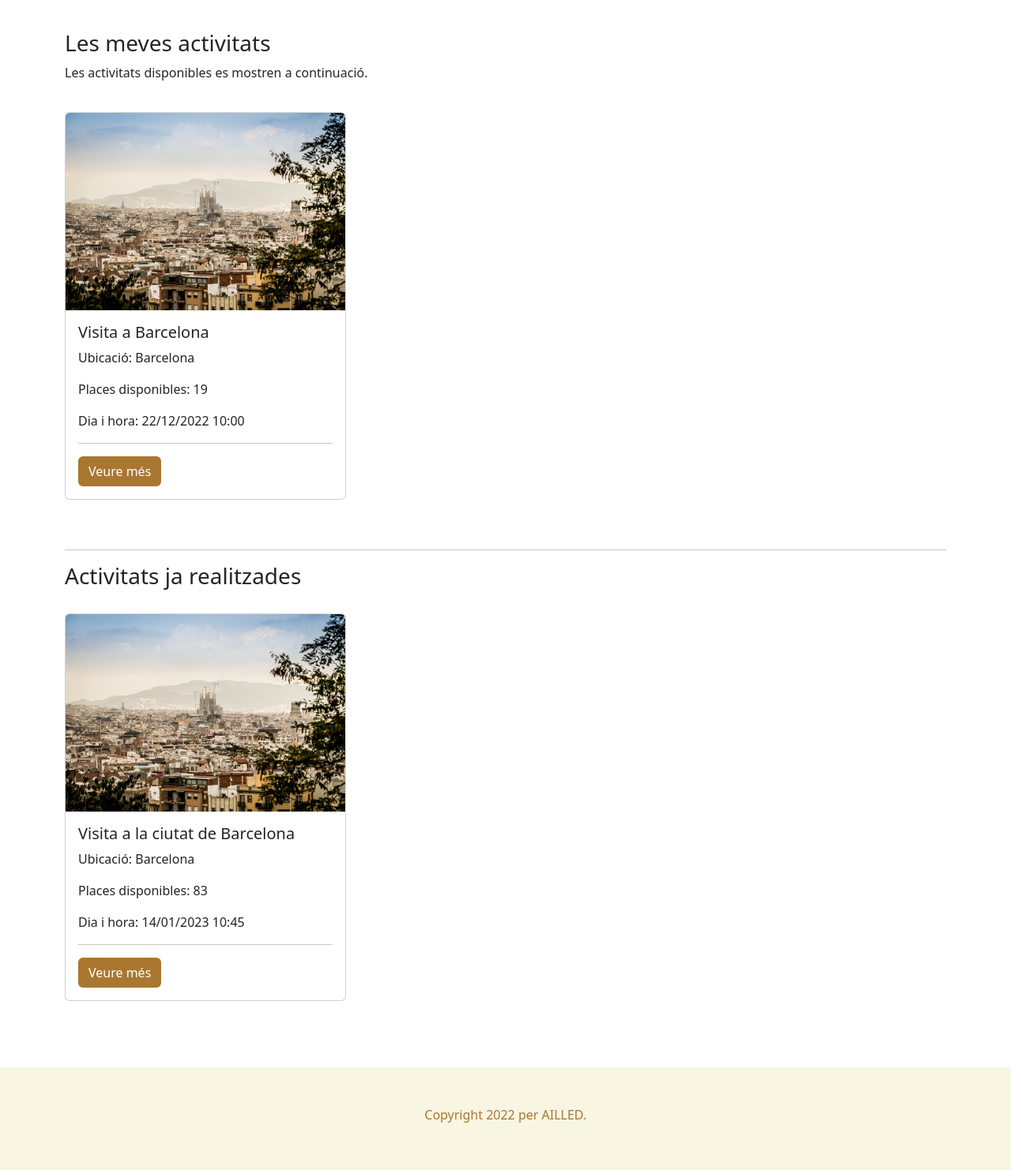
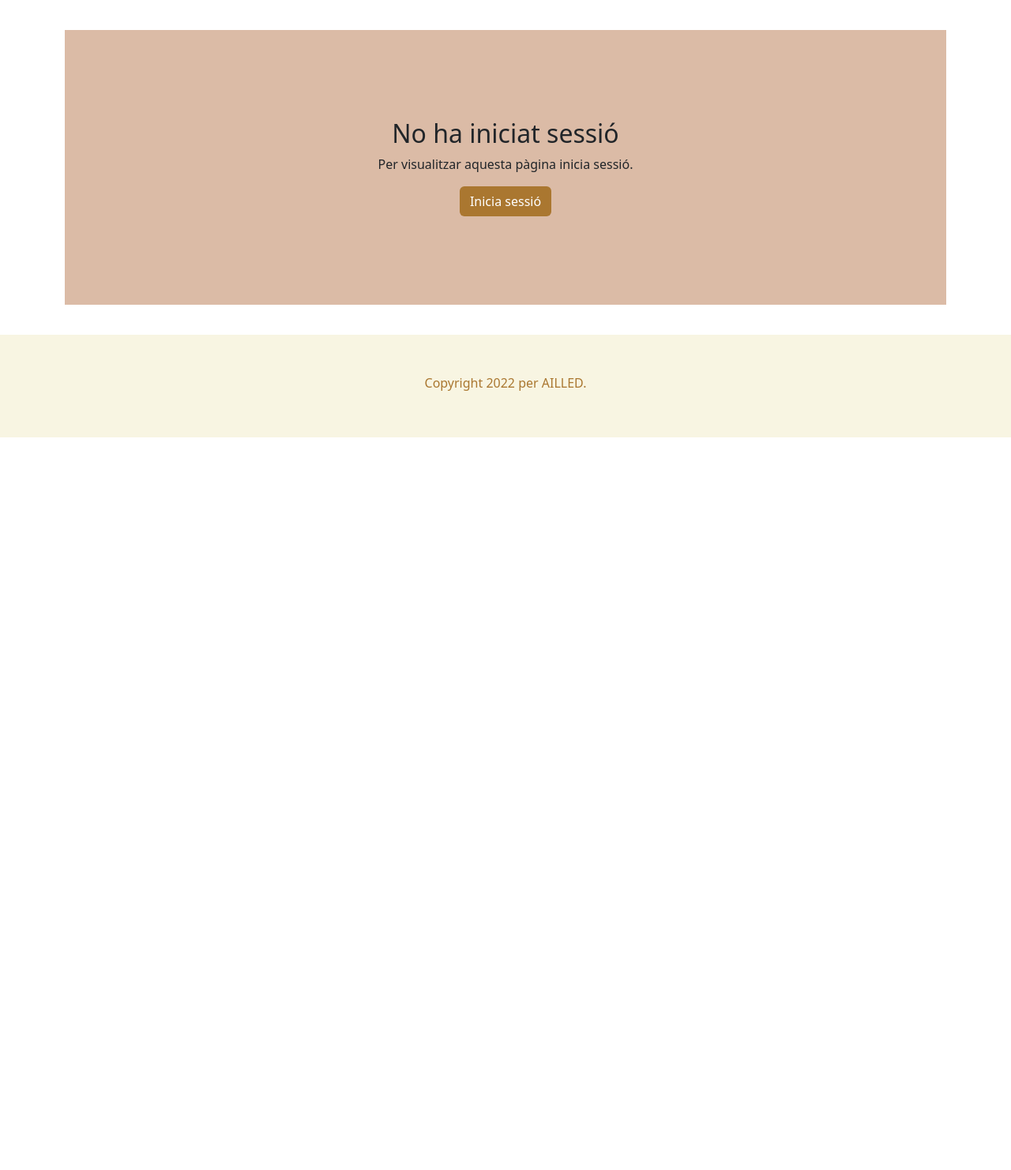
Before and after one commit to omainou/treball_final, a PHP site: page /meves_activitats.php in a window 1280 px wide. Shown: the part 61-1543 px from the top of the page at 79% size. After the commit the page ends 615 px from the top, so only its background shows below. Run offline with PHP 8.4, Linux system fonts and the light colour scheme.

Commit message:
Pàgina de les "meves activitats" creades

```diff
--- a/index.php
+++ b/index.php
@@ -40,12 +40,12 @@
 
     <section id="contingut_pagina">
       <div class="container">
-        <h3>Les activitats més pròximes</h3>
+        <h3>Pròximes activitats disponibles</h3>
 
         <div class="row" id="caselles_activitats">
           <?php
           $dia_ara = date("Y-m-d");
-          $sql = "SELECT * FROM activitat WHERE dia >= '$dia_ara' AND esta_acceptada = 1 AND participants_disponibles > 0 ORDER BY dia ASC";
+          $sql = "SELECT * FROM activitat WHERE dia >= '$dia_ara' AND esta_acceptada = 1 AND participants_disponibles > 0 ORDER BY dia ASC LIMIT 6";
           $result = $connexio->query($sql);
 
           if ($result->num_rows > 0) {
--- a/meves_activitats.php
+++ b/meves_activitats.php
@@ -19,37 +19,74 @@
   <main>
     <section id="meves_activitats">
       <div class="container">
-
+        <?php
+        if (isset($_SESSION["id_usuari_sessio"])) {
+          ?>
           <h3>Les meves activitats</h3>
           <p>Les activitats disponibles es mostren a continuació.</p>
 
           <div class="row" id="caselles_activitats">
+            <?php
+            $dia_ara = date("Y-m-d");
+            $sql = "SELECT * FROM activitat WHERE dia >= '$dia_ara' AND id_usuari =" . $_SESSION['id_usuari_sessio'] . " ORDER BY dia ASC";
+            $result = $connexio->query($sql);
+
+            if ($result->num_rows > 0) {
+              while($row = $result->fetch_assoc()) {
+                ?>
                 <div class="col-lg-4 mb-4">
                   <div class="card">
-              <img src="imatges/activitats/bcn.jpg" alt="Activitat" class="card-img-top" height="250">
+                    <?php
+                    echo "<img src='imatges/activitats/". $row["imatge"] ."' alt='". $row["id"] ."' class='card-img-top' height='250'>";
+                    ?>
                     <div class="card-body">
                       <h5 class="card-title">
-                  Visita a Barcelona
+                        <?php
+                        echo $row["nom"];
+                        ?>
                       </h5>
                       <p class="card-text">
-                  Ubicació: Barcelona
+                        Ubicació:
+                        <?php
+                        echo $row["ubicacio"] . ".";
+                        ?>
                       </p>
                       <p class="card-text">
-                  Places disponibles: 19
+                        Places disponibles:
+                        <?php
+                        echo $row["participants_disponibles"] . ".";
+                        ?>
                       </p>
                       <p class="card-text">
-                  Dia i hora: 22/12/2022 10:00
+                        Dia i hora:
+                        <?php
+                        $data_convertida = date("d-m-Y", strtotime($row["dia"]));
+                        $hora_convertida = date("g:ia", strtotime($row["hora"]));
+                        echo $data_convertida . " " . $hora_convertida;
+                        ?>
                       </p>
 
                       <hr>
 
                       <div class="veuremes">
-                  <a href="#" class="boto_marro btn">Veure més</a>
+                        <a href="detall_activitat.php?id=<?php echo $row["id"]?>" class="boto_marro btn">Veure més</a>
                       </div>
                     </div>
                   </div>
                 </div>
-
+                <?php
+              }
+            } else {
+              ?>
+              <div class="alert alert-danger" role="alert">
+                <h4 class="alert-heading">Cap activitat disponible!</h4>
+                <hr>
+                <p class="mb-0">Crea una activitat i poder coneixer gent.</p> <br>
+                <a href="crear_activitat.php" class="btn btn-outline-danger">Crear activitat</a>
+              </div>
+              <?php
+            }
+            ?>
           </div>
 
           <hr>
@@ -57,37 +94,68 @@
           <h3>Activitats ja realitzades</h3>
 
           <div class="row" id="caselles_activitats">
+            <?php
+            $dia_ara = date("Y-m-d");
+            $sql = "SELECT * FROM activitat WHERE dia < '$dia_ara' AND id_usuari =" . $_SESSION['id_usuari_sessio'] . " ORDER BY dia DESC";
+            $result = $connexio->query($sql);
 
+            if ($result->num_rows > 0) {
+              while($row = $result->fetch_assoc()) {
+                ?>
                 <div class="col-lg-4 mb-4">
                   <div class="card">
-              <img src="imatges/activitats/bcn.jpg" alt="Activitat" class="card-img-top" height="250">
+                    <?php
+                    echo "<img src='imatges/activitats/". $row["imatge"] ."' alt='". $row["id"] ."' class='card-img-top' height='250'>";
+                    ?>
                     <div class="card-body">
                       <h5 class="card-title">
-                  Visita a la ciutat de Barcelona
+                        <?php
+                        echo $row["nom"];
+                        ?>
                       </h5>
                       <p class="card-text">
-                  Ubicació: Barcelona
+                        Ubicació:
+                        <?php
+                        echo $row["ubicacio"] . ".";
+                        ?>
                       </p>
                       <p class="card-text">
-                  Places disponibles: 83
-                </p>
-                <p class="card-text">
-                  Dia i hora: 14/01/2023 10:45
+                        Dia i hora:
+                        <?php
+                        $data_convertida = date("d-m-Y", strtotime($row["dia"]));
+                        $hora_convertida = date("g:ia", strtotime($row["hora"]));
+                        echo $data_convertida . " " . $hora_convertida;
+                        ?>
                       </p>
 
                       <hr>
 
                       <div class="veuremes">
-                  <a href="#" class="boto_marro btn">Veure més</a>
+                        <a href="detall_activitat.php?id=<?php echo $row["id"]?>" class="boto_marro btn">Veure més</a>
                       </div>
                     </div>
                   </div>
                 </div>
+                <?php
+              }
+            } else {
+              ?>
+              <div class="alert alert-danger" role="alert">
+                <h4 class="alert-heading">Cap activitat realitzada fins a l'actualitat.</h4>
               </div>
+              <?php
+            }
+            ?>
+          </div>
+
+          <?php
+        } else {
+          no_ha_iniciat_sessio();
+        }
+        ?>
 
       </div>
     </section>
-
   </main>
 
   <footer>
```
Also changed, not shown: imatges/activitats/6264_tarragona.jpg (added). Lines whose indentation alone changed are shown as unchanged.
